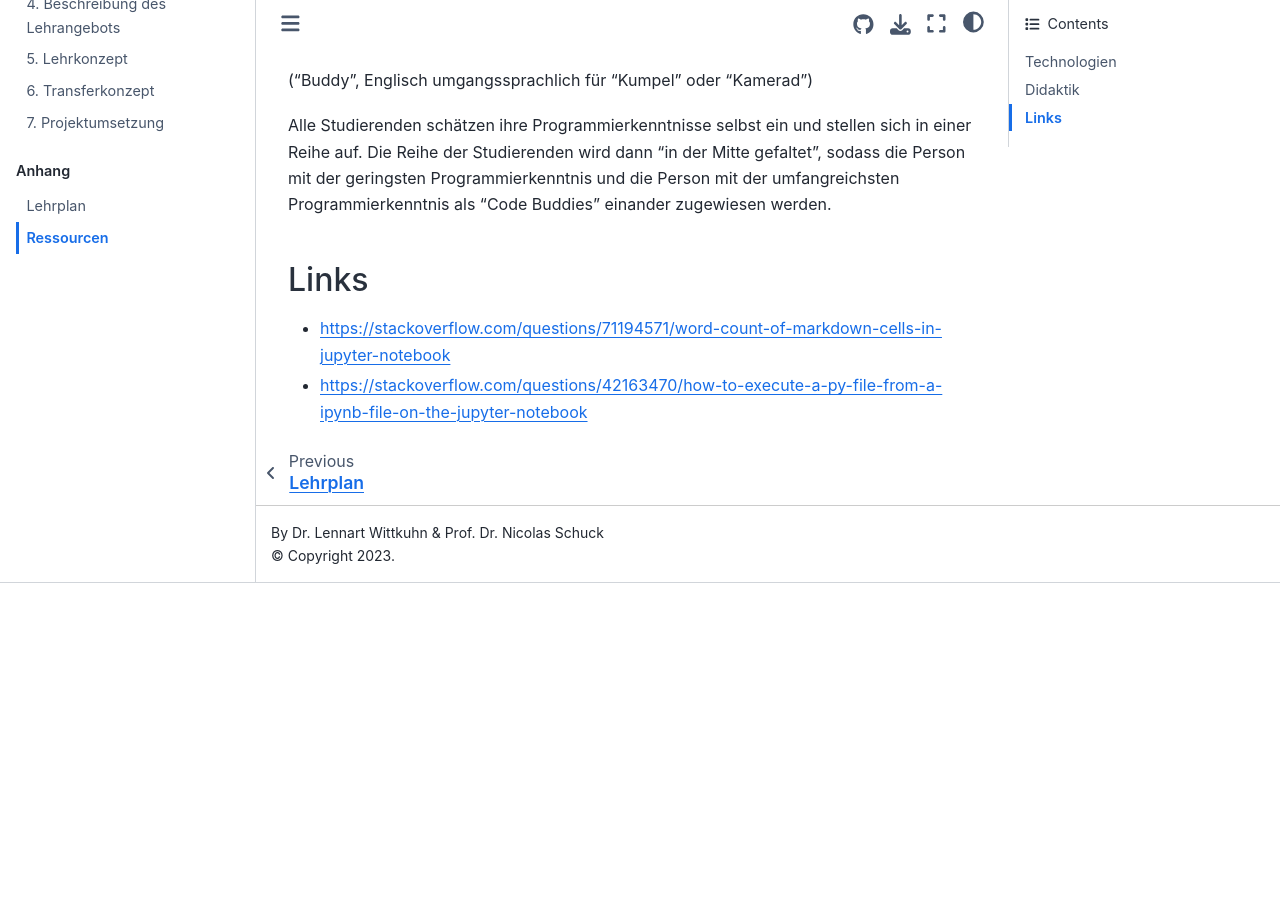
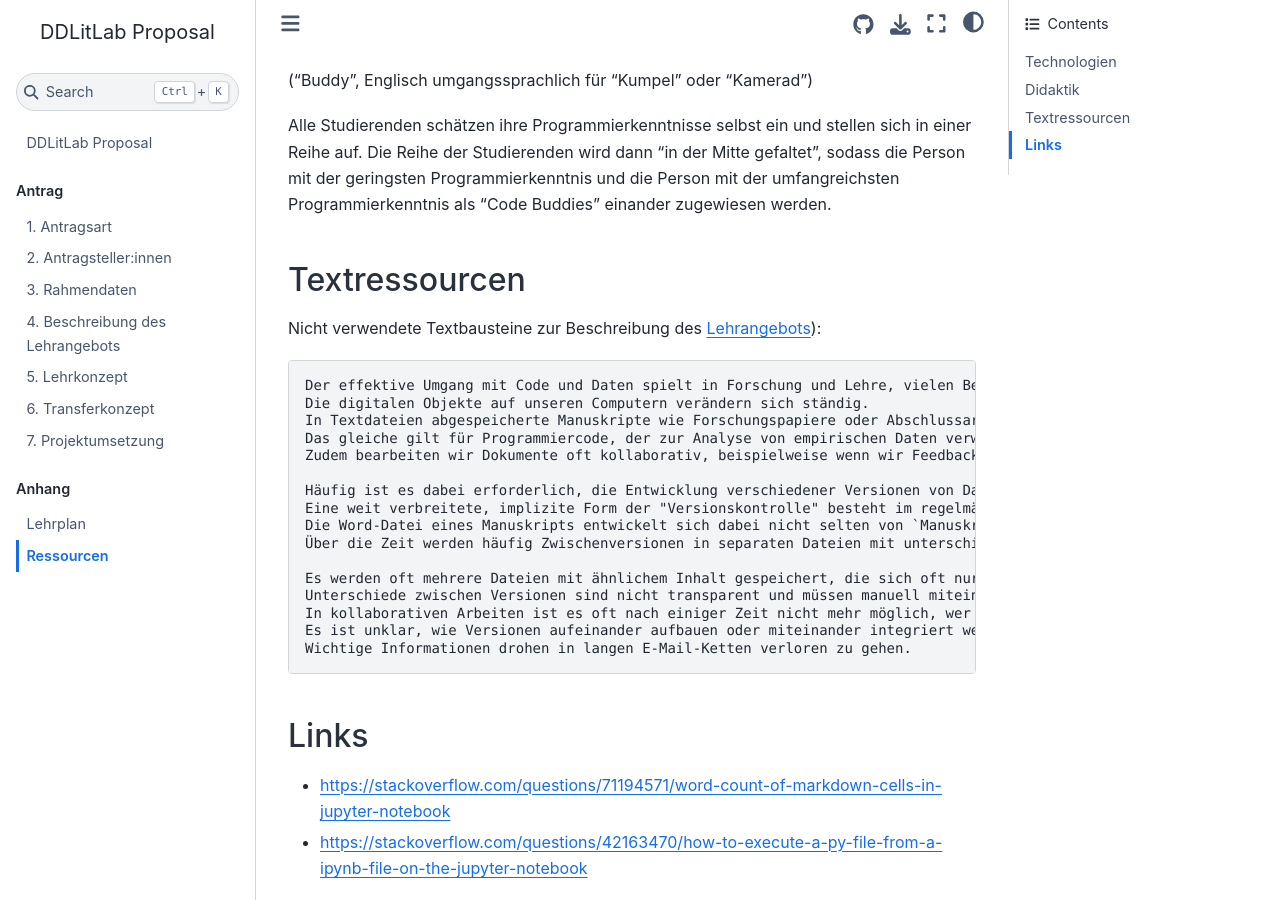
Before and after one commit to lnnrtwttkhn/ddlitlab-proposal, a Jupyter Book: the page built from docs/ressourcen.md, in a window 1280 px wide and 900 px high, scrolled down 921 px. Built offline with Jupyter Book 1.0.4 settings and Sphinx 7.4.7 and the Sphinx Book theme 1.1.4, drawn with Linux system fonts in a browser that asks for light colours; before the commit the page ends 1504 px from its top, so only the background shows below that.

Commit message:
add text resources (back-up of lehrangebot description)

````diff
--- a/docs/ressourcen.md
+++ b/docs/ressourcen.md
@@ -32,6 +32,29 @@ Diese Sammlung an Lehr-Lern-Ressourcen befindet sich im Aufbau und wird kontinui
 Alle Studierenden schätzen ihre Programmierkenntnisse selbst ein und stellen sich in einer Reihe auf.
 Die Reihe der Studierenden wird dann "in der Mitte gefaltet", sodass die Person mit der geringsten Programmierkenntnis und die Person mit der umfangreichsten Programmierkenntnis als "Code Buddies" einander zugewiesen werden.
 
+## Textressourcen
+
+Nicht verwendete Textbausteine zur Beschreibung des [Lehrangebots](./lehrangebot.ipynb)):
+
+```
+Der effektive Umgang mit Code und Daten spielt in Forschung und Lehre, vielen Berufen und der Gesellschaft eine immer größere Rolle.
+Die digitalen Objekte auf unseren Computern verändern sich ständig.
+In Textdateien abgespeicherte Manuskripte wie Forschungspapiere oder Abschlussarbeiten werden häufig über lange Zeiträume geschrieben und kontinuierlich verändert.
+Das gleiche gilt für Programmiercode, der zur Analyse von empirischen Daten verwendet wird, sowie für (Forschungs-)Daten selbst, die ergänzt und aktualisiert werden.
+Zudem bearbeiten wir Dokumente oft kollaborativ, beispielweise wenn wir Feedback von Kolleg:innen integrieren.
+
+Häufig ist es dabei erforderlich, die Entwicklung verschiedener Versionen von Daten systematisch zu kontrollieren.
+Eine weit verbreitete, implizite Form der "Versionskontrolle" besteht im regelmäßigen Kopieren und Umbenennen von Dateien.
+Die Word-Datei eines Manuskripts entwickelt sich dabei nicht selten von `Manuskript.docx` zu `Manuskript_Entwurf3_version5_final_FINAL.docx`.
+Über die Zeit werden häufig Zwischenversionen in separaten Dateien mit unterschiedlichen Dateinamen gespeichert, um den Änderungsverlauf des Projekts zu dokumentieren.
+
+Es werden oft mehrere Dateien mit ähnlichem Inhalt gespeichert, die sich oft nur durch ihren Dateinamen unterscheiden.
+Unterschiede zwischen Versionen sind nicht transparent und müssen manuell miteinander vergleichen werden.
+In kollaborativen Arbeiten ist es oft nach einiger Zeit nicht mehr möglich, wer eine Datei wann, wie und warum verändert hat.
+Es ist unklar, wie Versionen aufeinander aufbauen oder miteinander integriert werde können.
+Wichtige Informationen drohen in langen E-Mail-Ketten verloren zu gehen.
+```
+
 ## Links
 
 - https://stackoverflow.com/questions/71194571/word-count-of-markdown-cells-in-jupyter-notebook
````
